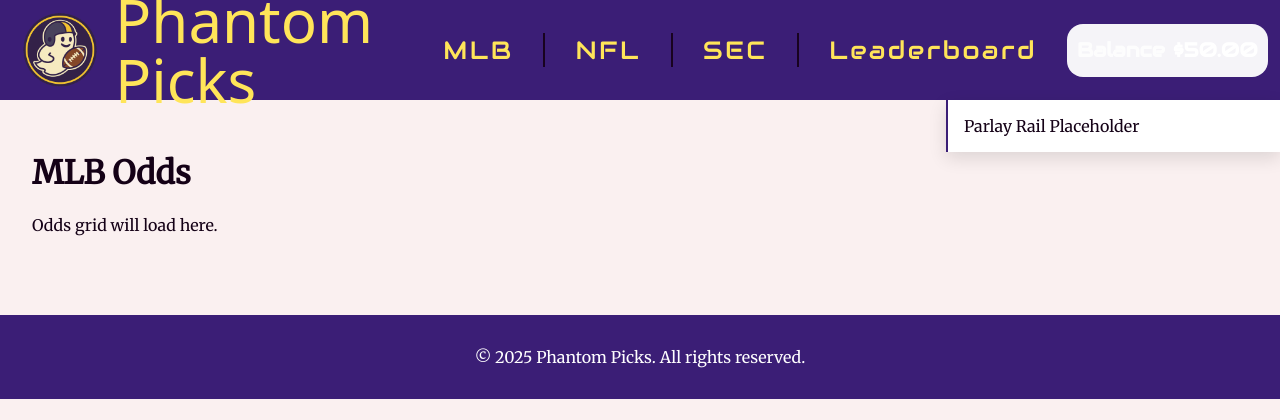
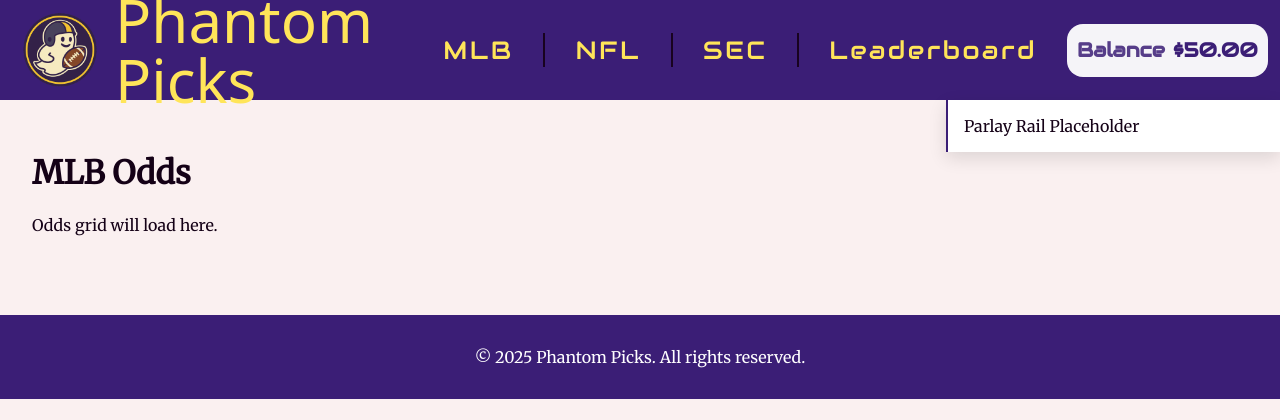
Before and after one commit to Aidan-usc/Game-Line, a PHP site: page /mlb.html in a window 1280 px wide; the page is wider, and only the part inside the window is pictured. Shown: the top 420 px of that part. Run offline with PHP 8.4, Linux system fonts and the light colour scheme; some web fonts are replaced.

Commit message:
Update styles.css

```diff
--- a/assets/css/styles.css
+++ b/assets/css/styles.css
@@ -96,7 +96,7 @@
   font-family:var(--font-nav);
   font-size:20px;  /* smaller, closer to your screenshots */
   font-weight: bold;
-  color:var(indigo);
+  color:var(--indigo);
   background:rgba(255,255,255,0.95);     /* subtle notch background */
   padding:4px 10px;
   border-radius:16px;                /* smaller than global radius for a tight notch */
```
